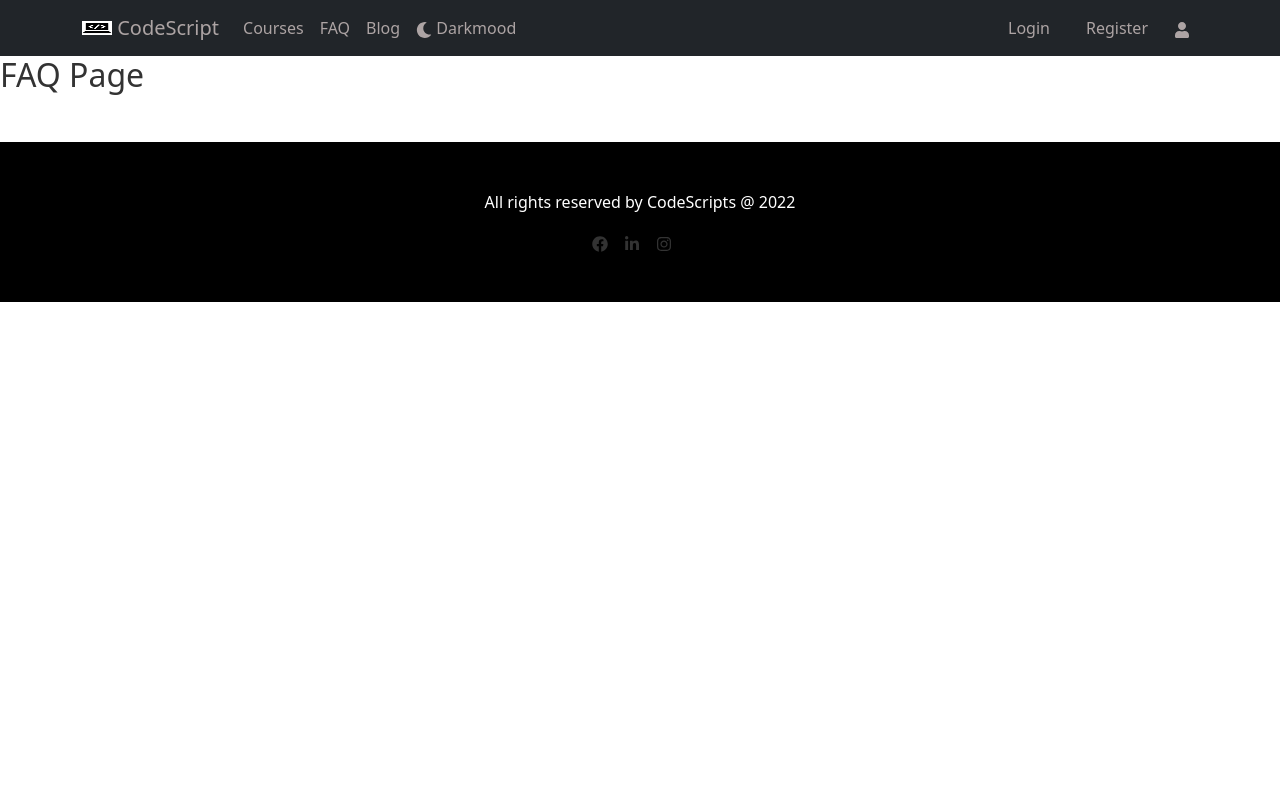
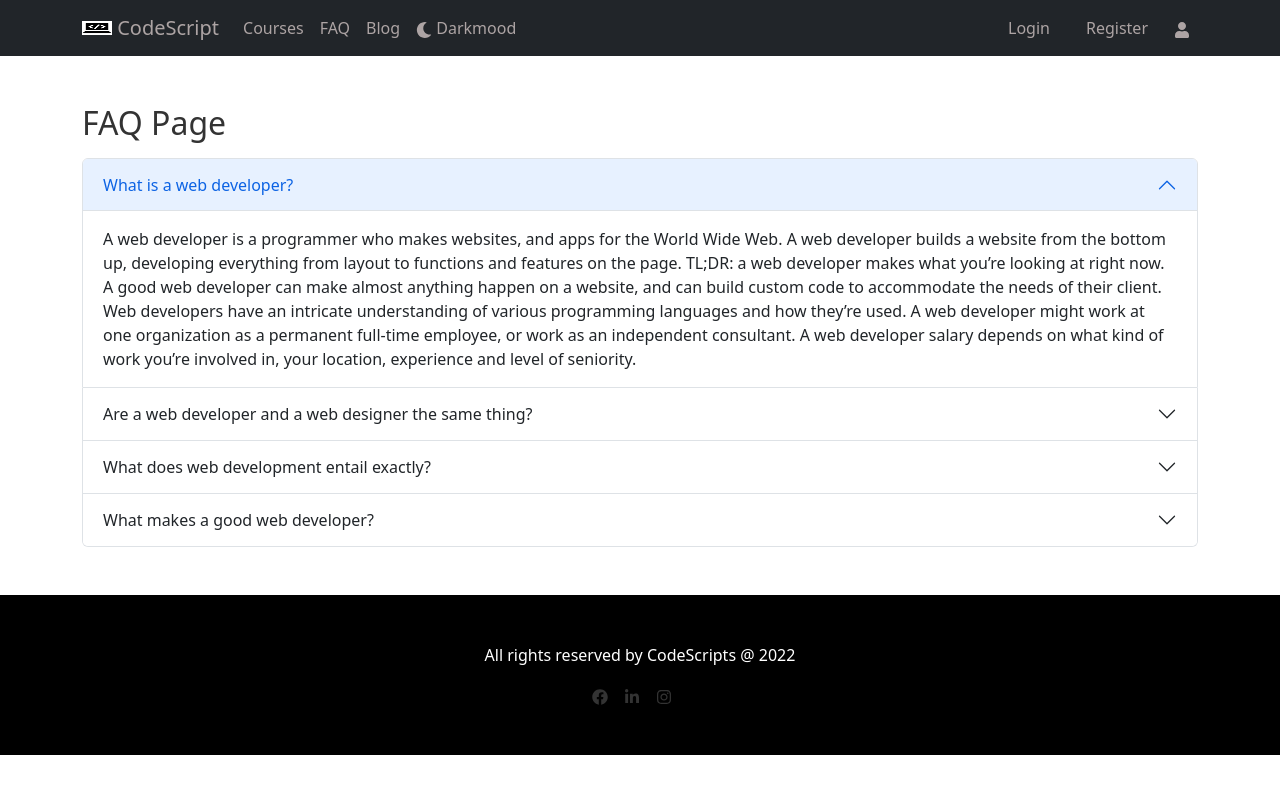
Before and after one commit to hridoyhalder1/learning-platform-10, a React (Create React App) app: page /faq in a window 1280 px wide. Shown: the top 794 px of the page. Built offline with nearby package versions, Linux system fonts and the light colour scheme; no server answers.

Commit message:
FAQ page

```diff
--- a/src/Pages/Faq/Faq.js
+++ b/src/Pages/Faq/Faq.js
@@ -1,9 +1,72 @@
 import React from 'react';
+import Accordion from 'react-bootstrap/Accordion';
 
 const Faq = () => {
     return (
-        <div>
-            <h2>FAQ Page</h2>
+        <div className=' container'>
+            <h2 className=' mb-3 mt-5'>FAQ Page</h2>
+            <Accordion defaultActiveKey="0">
+                <Accordion.Item eventKey="0">
+                    <Accordion.Header>What is a web developer?</Accordion.Header>
+                    <Accordion.Body>
+                        A web developer is a programmer who makes websites, and apps for the World Wide Web. A web developer builds a website from the bottom up, developing everything from layout to functions and features on the page.
+                        TL;DR: a web developer makes what you’re looking at right now.
+                        A good web developer can make almost anything happen on a website, and can build custom code to accommodate the needs of their client. Web developers have an intricate understanding of various programming languages and how they’re used.
+                        A web developer might work at one organization as a permanent full-time employee, or work as an independent consultant. A web developer salary depends on what kind of work you’re involved in, your location, experience and level of seniority.
+                    </Accordion.Body>
+                </Accordion.Item>
+                <Accordion.Item eventKey="1">
+                    <Accordion.Header>Are a web developer and a web designer the same thing?</Accordion.Header>
+                    <Accordion.Body>
+                        Not exactly. Here’s how it breaks down:
+
+                        A web developer is more concerned with functionality and features of a website, and versed in the programming languages required to create them. Web developers will still need to understand the aesthetics and art direction of the site as they implement features.
+
+                        A web designer will create the logos, graphics, and layout that determine the look and feel of a website. Web designers will use software like Adobe Photoshop and Illustrator to create these materials. A web designer with a knowledge of code can help him/her better communicate with the web developer.
+
+                        A developer with skills in both development and design is extremely valuable, and could make for a great PM (project manager) on any web project.
+                    </Accordion.Body>
+                </Accordion.Item>
+                <Accordion.Item eventKey="2">
+                    <Accordion.Header>What does web development entail exactly?</Accordion.Header>
+                    <Accordion.Body>
+                        Web development isn’t just building what the user sees. There’s a lot underneath the hood of a modern website, and a good web developer can traverse across the entire terrain.
+                        Client-side scripting:
+                        Client-side scripting refers to the creation of a website’s layout, look and feel, using languages like HTML, CSS, and JavaScript. It also refers to the creation of web apps that execute themselves inside a user’s web browser.
+
+                        Client-Side languages:
+
+                        HTML
+                        CSS
+                        JavaScript
+                        Jquery
+                        Web developers who specialize in client-side scripting are known as front-end developers.
+                    </Accordion.Body>
+                </Accordion.Item>
+                <Accordion.Item eventKey="3">
+                    <Accordion.Header>What makes a good web developer?</Accordion.Header>
+                    <Accordion.Body>
+                        It takes more than an awesome portfolio to score a full-time web developer position at a company. You can do the work well, but can you work well with the company?
+
+                        Here’s what hiring managers are looking for:
+
+                        The skillset. You’ll need to have a great grasp of the programming languages and frameworks to get around in your job (see above). Smart companies are looking to continually improve their processes, which means the code you’re using will constantly be changing. You’ll need to keep up.
+
+                        Willingness to keep learning. Don’t be stuck in the way you’ve always done things. The industry moves at an exponential rate, so web developers need to be on the cutting edge of all web technology. Plus, your knowledge will give more ability to teach others on your team.
+
+                        Ability to solve problems. All developers solve problems every day. A great web developer knows how to figure out the direction the solution to a problem needs to take.
+
+                        Be flexible. Some web developers might consider their code a work of art and might not want to mess with it. But modern websites are always changing. You’ll always want to improve upon what you previously built. Listen to others and get input. There are infinite solutions. Another team member might find a solution you would have never thought of.
+
+                        Excellent communication skills. Sometimes you won’t be able to solve a problem. This is where the ability to speak up comes in. You’ll have to communicate what the problem is to your team and why it can’t be solved. Or if you feel the need to pivot in direction, you’ll need to let others know why.
+
+                        Ability to get stuff done. You’ll be working with clients as a web developer, so that means you’ll have deadlines (since they will). You might fall into multiple problems, which could cause projects to become delayed – and you’ll need the ability to power through them all, even when you’re ready to give up.
+
+                        Time management ability. This is important for the same reason as the above point. Your team may work in SCRUM and have sprints every week, or have some other project management system in place. But it’s still on you to prioritize the multitude of tasks you need to do to help your team meet its goal.
+                    </Accordion.Body>
+                </Accordion.Item>
+
+            </Accordion>
         </div>
     );
 };
```
